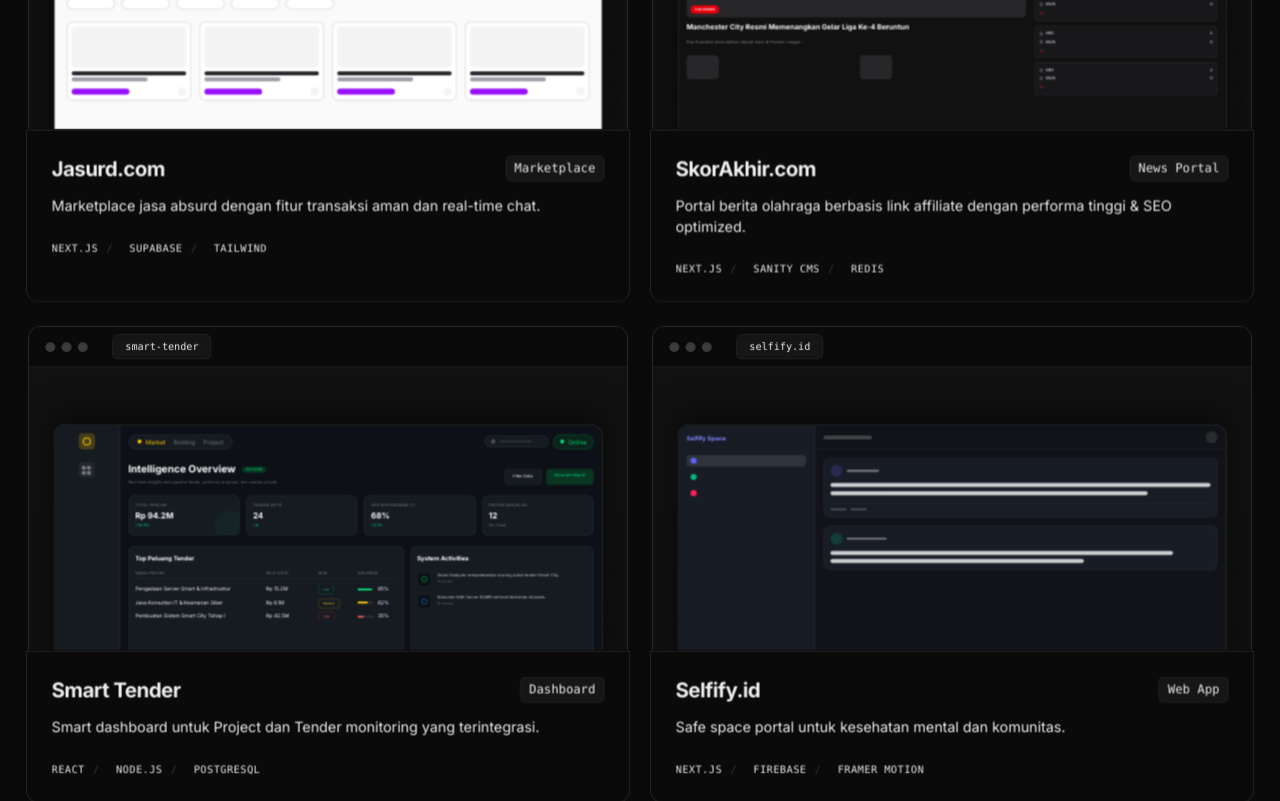
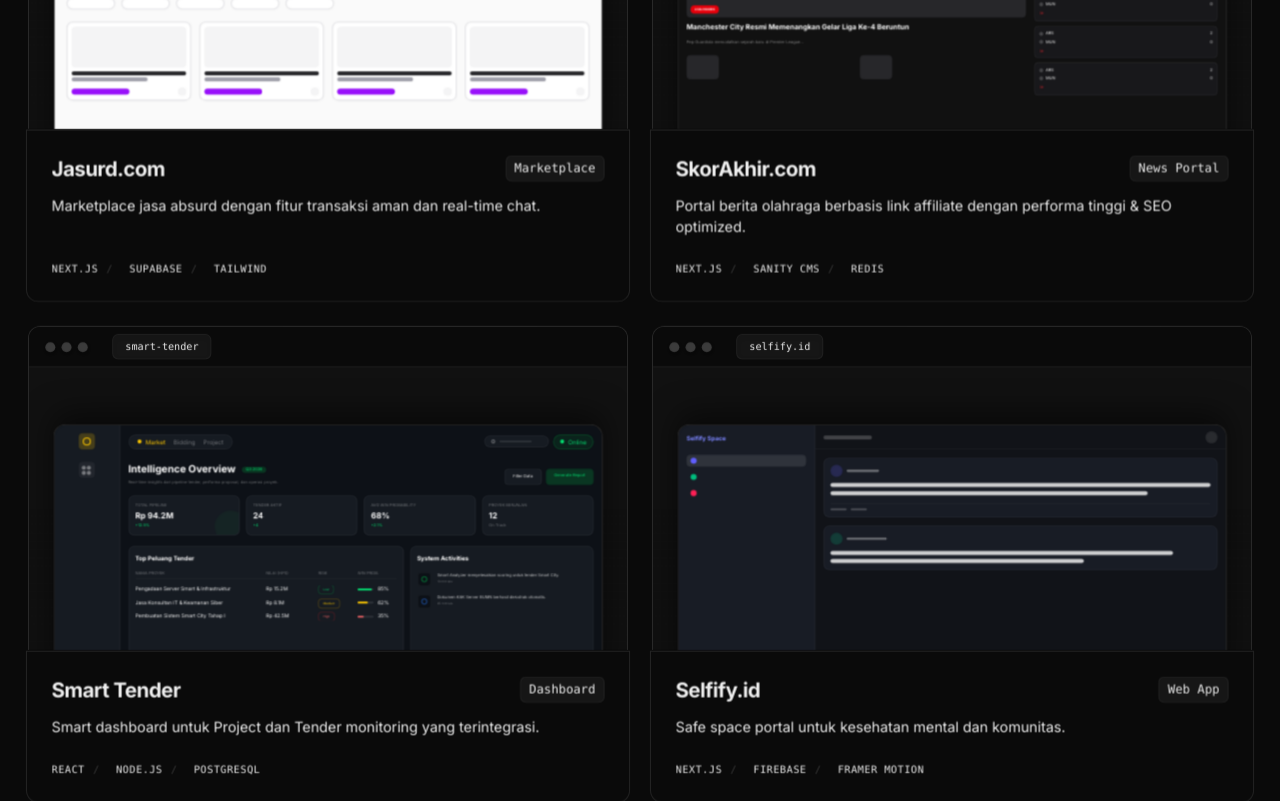
Before and after one commit to studiosatuakun-max/studiosatuakun, a Next.js app: page / in a window 1280 px wide. Shown: the part 3120-3921 px from the top of the page. Built offline with nearby package versions, Linux system fonts and the light colour scheme.

Commit message:
style: fix misaligned tech stack tags at the bottom of portfolio cards by adding flex-col and mt-auto

```diff
--- a/src/components/home/featured-portfolio.tsx
+++ b/src/components/home/featured-portfolio.tsx
@@ -167,15 +167,15 @@
         </div>
 
         {/* Text Content */}
-        <div className="p-6 bg-[#0a0a0a] border border-white/10 rounded-b-xl flex-grow z-20" style={{ transform: "translateZ(30px)" }}>
+        <div className="p-6 bg-[#0a0a0a] border border-white/10 rounded-b-xl flex-grow flex flex-col z-20" style={{ transform: "translateZ(30px)" }}>
           <div className="flex justify-between items-start mb-3" style={{ transform: "translateZ(10px)" }}>
             <h3 className="text-xl font-bold tracking-tight group-hover:text-white transition-colors">{project.title}</h3>
             <span className="text-xs font-mono text-muted-foreground bg-white/5 px-2 py-1 rounded-md border border-white/5">{project.category}</span>
           </div>
-          <p className="text-muted-foreground text-sm mb-6" style={{ transform: "translateZ(5px)" }}>
+          <p className="text-muted-foreground text-sm mb-6 line-clamp-2" style={{ transform: "translateZ(5px)" }}>
             {project.description}
           </p>
-          <div className="flex gap-2" style={{ transform: "translateZ(15px)" }}>
+          <div className="flex flex-wrap gap-2 mt-auto" style={{ transform: "translateZ(15px)" }}>
             {project.tech.map((t: string, idx: number) => (
               <span key={idx} className="text-[10px] uppercase tracking-wider font-mono text-muted-foreground">
                 {t}{idx < project.tech.length - 1 && <span className="mx-2 text-white/20">/</span>}
--- a/src/components/portfolio/portfolio-grid.tsx
+++ b/src/components/portfolio/portfolio-grid.tsx
@@ -167,7 +167,7 @@
                 </div>
 
                 {/* Text Content */}
-                <div className="p-6 border border-white/10 rounded-b-xl flex-grow z-10 bg-[#0a0a0a]">
+                <div className="p-6 border border-white/10 rounded-b-xl flex-grow z-10 bg-[#0a0a0a] flex flex-col">
                   <div className="flex justify-between items-start mb-3">
                     <h3 className="text-lg font-bold tracking-tight group-hover:text-white transition-colors">{project.title}</h3>
                     <span className="text-[10px] font-mono text-muted-foreground">{project.category}</span>
@@ -175,7 +175,7 @@
                   <p className="text-muted-foreground text-sm mb-6 line-clamp-2">
                     {project.description}
                   </p>
-                  <div className="flex flex-wrap gap-2">
+                  <div className="flex flex-wrap gap-2 mt-auto">
                     {project.tech.map((t, idx) => (
                       <span key={idx} className="text-[10px] uppercase tracking-wider font-mono text-muted-foreground">
                         {t}{idx < project.tech.length - 1 && <span className="mx-2 text-white/20">/</span>}
```
